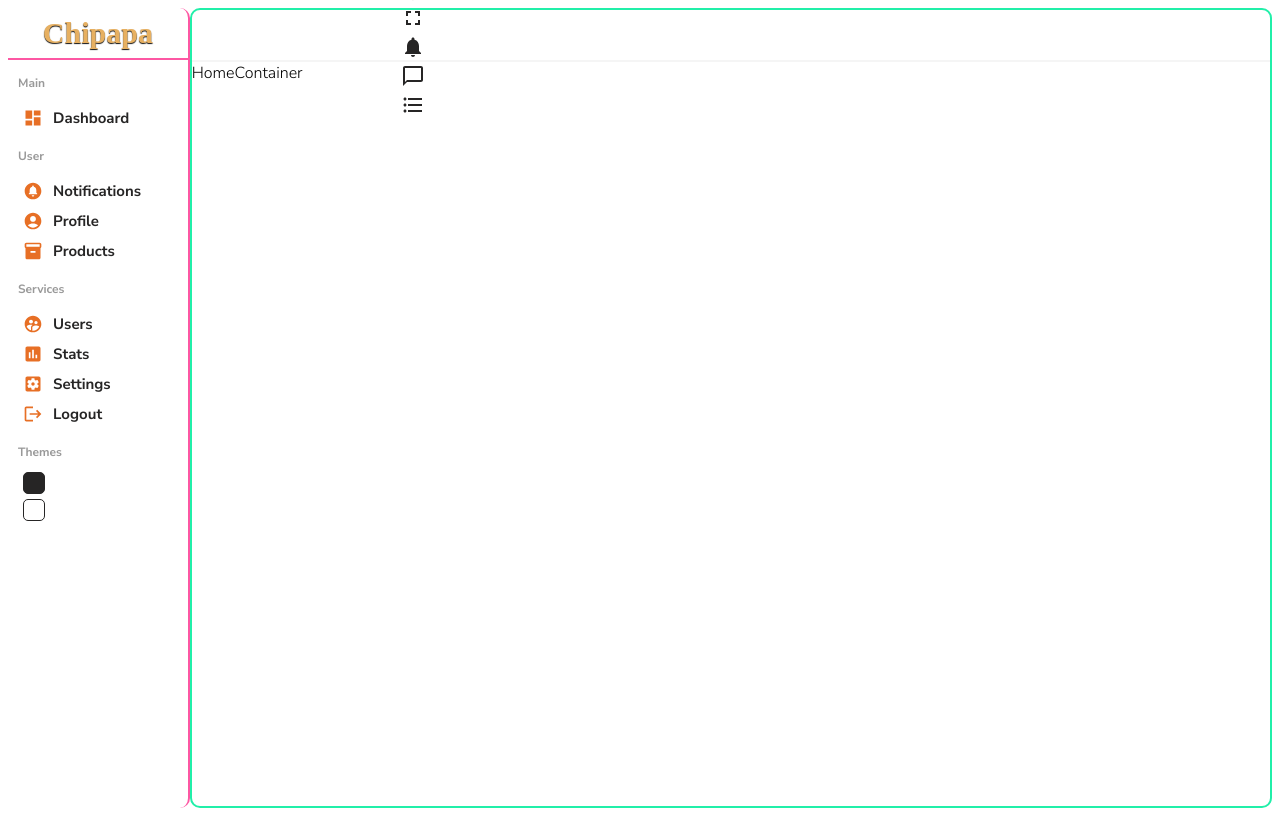
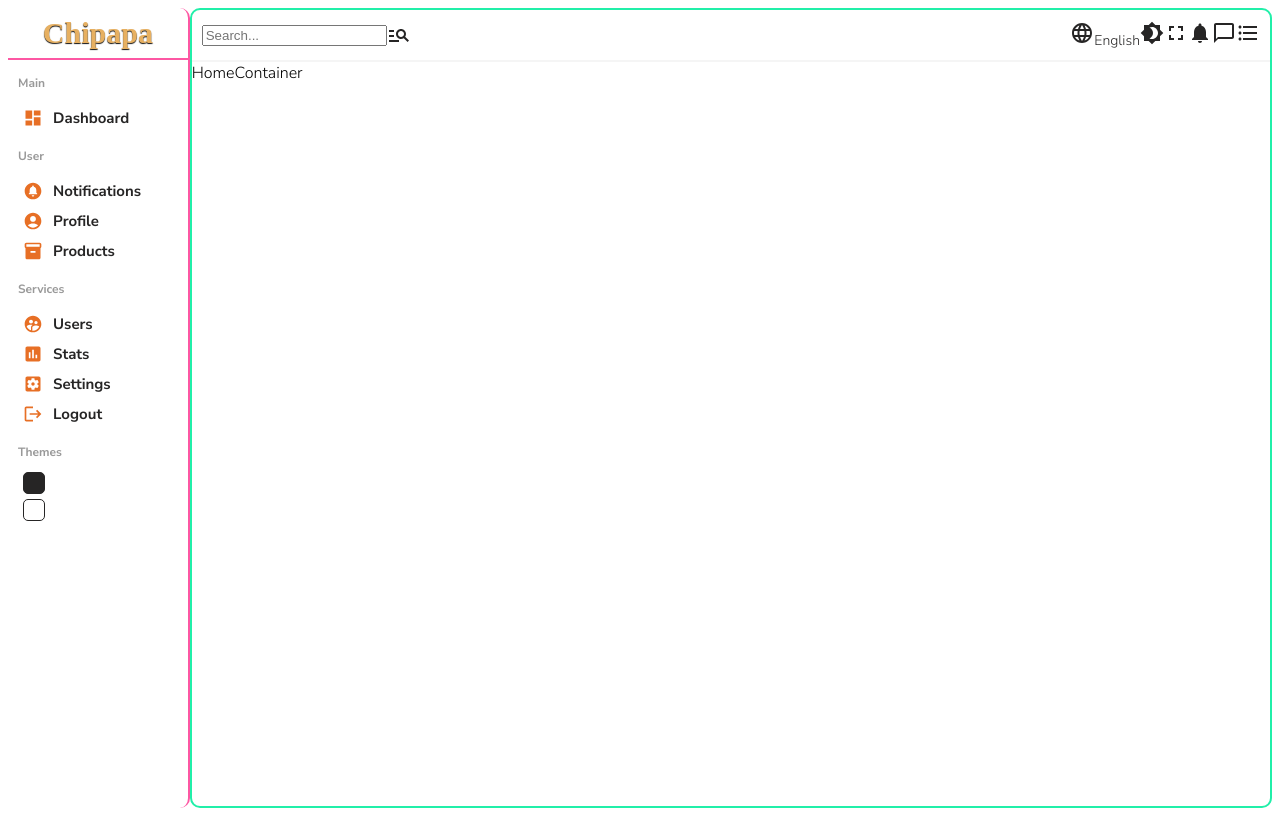
Before and after one commit to JeanPaulAri/react-dashboard, a React (Create React App) app: page / in a window 1280 px wide. Built offline with nearby package versions, Linux system fonts and the light colour scheme; a web font is replaced by a local one.

Commit message:
adding Styles for Navbar 2

```diff
--- a/src/Components/Navbar/Navbar.jsx
+++ b/src/Components/Navbar/Navbar.jsx
@@ -13,7 +13,7 @@ const Navbar = () => {
     return(
         <div className="Navbar">
             <div className="wrapper">
-                <div className="Search">
+                <div className="search">
                     <input type="text" placeholder="Search..."/>
                     <ManageSearchIcon/>
                 </div>
--- a/src/Components/Navbar/Navbar.scss
+++ b/src/Components/Navbar/Navbar.scss
@@ -18,9 +18,20 @@ $lightgrey: #cccccc;
   color: $darkgrey;
 
   .wrapper{
+    width: 100%;
     display: flex;
+    align-items: center;
+    margin: 10px;
+    justify-content: space-between;
+
+    .search{
+      display:flex;
+      align-items: center;
+
+    }
     .items{
-
+      display: flex;
+      //margin: 5px;
     }
   }
 
```
